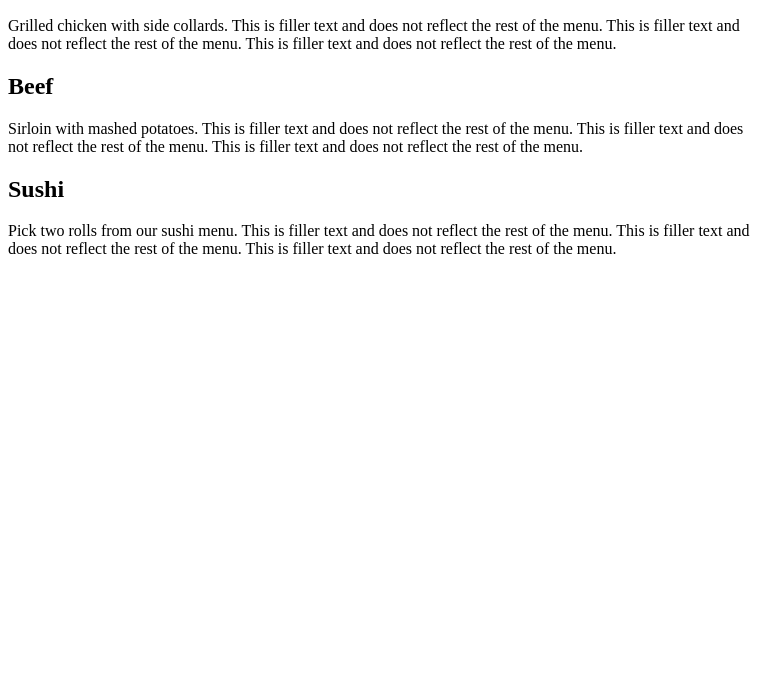
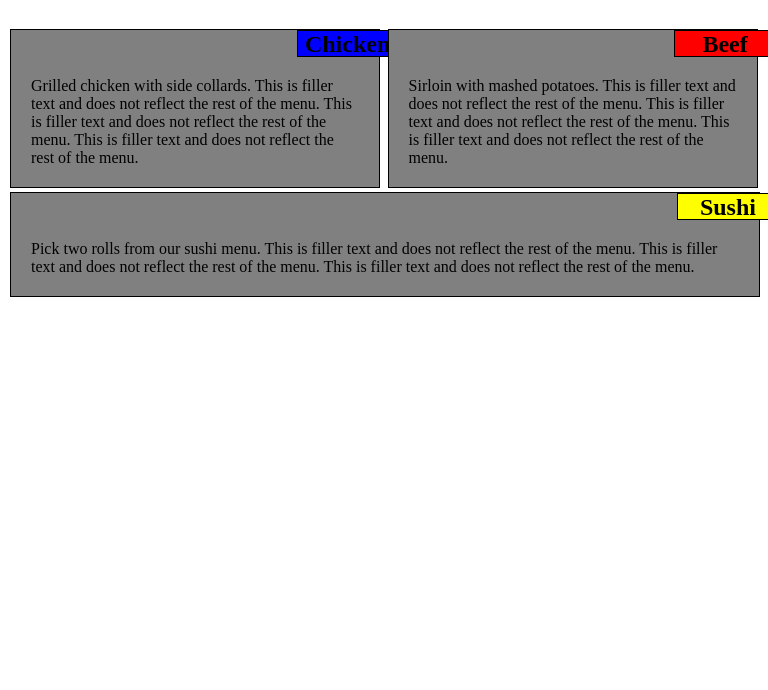
Before and after one commit to courserav/luiscoursera-repository, a plain HTML site: page module2-solution/index.html in a window 768 px wide. Shown: the part 110-800 px from the top of the page. Drawn offline with Linux system fonts and the light colour scheme.

Commit message:
final submission for css.

```diff
--- a/module2-solution/style.css
+++ b/module2-solution/style.css
@@ -1,32 +1,140 @@
-h1 {
+h1{
 	text-align: center;
+	margin: 50px;
 
 }
 
-#boxMenu {
-	border: 1px solid black;
-
-}
-
-.row {
+.row{
 
 	width: 100%;
 }
 
-@media (min-width: 992px) {
-	.col-1, .col-2, .col-3 {
 
-		width: 33%;
-	}
+#menuBox1{
+
+	background-color: blue;
 
 }
 
-@media (min-width: 768px and max-width: 991px) {
+#menuBox2{
 
+	background-color: red;
+
+}
+
+#menuBox3{
+
+	background-color: yellow;
+
+}
+
+#menuContentBox{
+
+	background-color: gray;
+	border: 1px solid black;
+	margin: 2px;
+
+}
+
+#menuContentBox p{
+
+	margin: 20px;
+	word-wrap: break-word;
+}
+
+
+@media (min-width: 992px) {
+	.col-lg-1{
+
+		float: left;
+		width: 33%;
+
+	}
+	.col-lg-1 h2{
+
+	border: 1px solid black;
+	width: 100px;
+	height: 25px;
+	text-align: center;
+	margin-left: 84%;
+	margin-top: 0%;
+
+	}
+
+
+}
+
+@media (min-width: 768px) and (max-width: 991px) {
+
+	.col-md-1{
+
+		float: left;
+		width: 49%;
+
+	}
+	.col-md-1 h2{
+
+	border: 1px solid black;
+	width: 100px;
+	height: 25px;
+	text-align: center;
+	margin-left: 77.5%;
+	margin-top: 0%;
+
+	}
+
+	.col-md-2{
+
+		float: left;
+		width: 99.5%;
+
+	}
+	.col-md-2 h2{
+
+	border: 1px solid black;
+	width: 100px;
+	height: 25px;
+	text-align: center;
+	margin-left: 89%;
+	margin-top: 0%;
+
+	}
+
+	.col-md-3{
+
+		float: right;
+		width: 49%;
+	}
+	.col-md-3 h2{
+
+	border: 1px solid black;
+	width: 100px;
+	height: 25px;
+	text-align: center;
+	margin-left: 77.5%;
+	margin-top: 0%;
+
+	}
 
 }
 
 @media (max-width: 767px) {
 
+	.col-sm-1{
+
+		float: left;
+		width: 95%;
+
+
+	}
+	.col-sm-1 h2{
+
+	border: 1px solid black;
+	width: 100px;
+	height: 25px;
+	text-align: center;
+	margin-left: 84%;
+	margin-top: 0%;
+	}
 
 }
```
